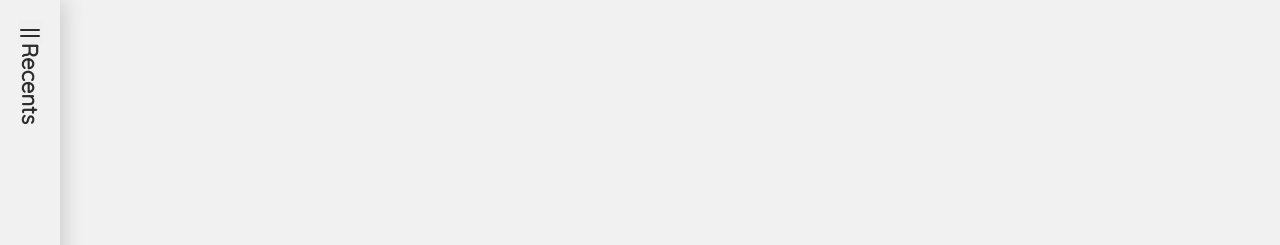
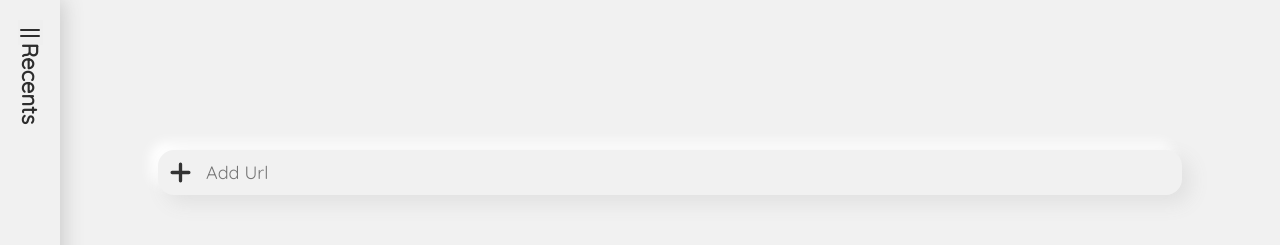
Before and after one commit to mahdi-farnia/link-window, a React (Create React App) app: page / in a window 1280 px wide. Shown: the top 245 px of the page. Built offline with nearby package versions, Linux system fonts and the light colour scheme.

Commit message:
Search Field Complete

```diff
--- a/src/App.js
+++ b/src/App.js
@@ -1,10 +1,12 @@
 import React from 'react';
 import RecentPanel from './components/RecentPanel';
+import SearchField from './components/SearchField';
 
 function App() {
   return (
     <>
       <RecentPanel />
+      <SearchField />
     </>
   );
 }
--- /dev/null
+++ b/src/components/SearchField.js
@@ -0,0 +1,70 @@
+import React, { useRef, useState } from 'react';
+import { useDispatch } from 'react-redux';
+import '../style/search-field.css';
+
+// Suggest
+const searchType = (input, suggestion, setComplete) => {
+  const { value } = input,
+    url = value.trim(),
+    suggest = url.length !== 0 && url !== '.' && 'http'.includes(value);
+  suggestion.textContent = suggest
+    ? (() => {
+        setComplete(true);
+        return 'http';
+      })()
+    : (() => {
+        setComplete(false);
+        return '';
+      })();
+};
+
+// Prevent "Tab", ...
+const inputSetting = (e, complete, setComplete) => {
+  if (e.key === 'Tab' || e.which === 9) e.preventDefault();
+
+  if (complete) {
+    if (
+      e.key === 'Enter' ||
+      e.which === 13 ||
+      e.key === 'ArrowRight' ||
+      e.which === 39
+    ) {
+      e.target.value = 'http';
+      setComplete(false);
+    }
+  }
+};
+
+export default function SearchField() {
+  const input = useRef(null),
+    suggestion = useRef(null),
+    [autoComplete, setAutoComplete] = useState(false);
+
+  return (
+    <section id='search-field'>
+      <div className='input-wrapper'>
+        <button
+          className='icon'
+          title='Clear Field'
+          onClick={() => {
+            input.current.focus();
+            input.current.value = '';
+          }}
+        ></button>
+        <span className='suggest' ref={suggestion}></span>
+        <input
+          type='text'
+          id='url-field'
+          placeholder='Add Url'
+          ref={input}
+          onKeyDown={(e) => inputSetting(e, autoComplete, setAutoComplete)}
+          onKeyUp={() =>
+            searchType(input.current, suggestion.current, setAutoComplete)
+          }
+        />
+      </div>
+    </section>
+  );
+}
+
+React.memo(SearchField);
--- a/src/style/main.css
+++ b/src/style/main.css
@@ -15,6 +15,7 @@
   --primary-color: #2196f3;
   --recent-panel-default-width: 400px;
   --highest-z-index: 10;
+  --recent-panel-minimized-width: 60px;
 }
 
 body {
--- a/src/style/recent-panel.css
+++ b/src/style/recent-panel.css
@@ -17,7 +17,7 @@
 }
 /* Close Animation */
 #recent-panel.close {
-  width: 60px;
+  width: var(--recent-panel-minimized-width);
 }
 
 #recent-panel.close #close-recent-panel label .row-1 {
--- /dev/null
+++ b/src/style/search-field.css
@@ -0,0 +1,61 @@
+#search-field {
+  width: 100%;
+  display: flex;
+  align-items: flex-start;
+  justify-content: center;
+  position: relative;
+  top: 150px;
+  left: 0;
+  padding-left: calc(var(--recent-panel-minimized-width) + 10px);
+  padding-right: 10px;
+}
+
+.input-wrapper {
+  width: 100%;
+  max-width: 1024px;
+  height: 45px;
+  position: relative;
+  box-shadow: 8px 8px 20px 0 #e0e0e0, -8px -8px 12px 0 #fff;
+  border-radius: 1rem;
+}
+
+.input-wrapper .suggest {
+  color: #b5b5b5;
+  position: absolute;
+  left: 3rem;
+  line-height: 45px;
+  text-align: center;
+  font-size: 18px;
+  pointer-events: none;
+}
+
+#url-field {
+  width: 100%;
+  height: 100%;
+  background-color: transparent;
+  font-size: 18px;
+  color: var(--default-theme-text-color);
+  padding-left: 3rem;
+  position: relative;
+  z-index: 2;
+}
+
+.input-wrapper .icon {
+  width: 45px;
+  height: 45px;
+  position: absolute;
+  top: 0;
+  left: 0;
+  background: url('../assets/add.svg') no-repeat;
+  background-size: 25px;
+  background-position: center;
+  transition: transform 0.3s;
+  pointer-events: none;
+  z-index: 3;
+}
+
+.input-wrapper:focus-within .icon {
+  transform: rotate(45deg);
+  pointer-events: all;
+  cursor: pointer;
+}
```
Also changed, not shown: src/assets/add.svg (added).
